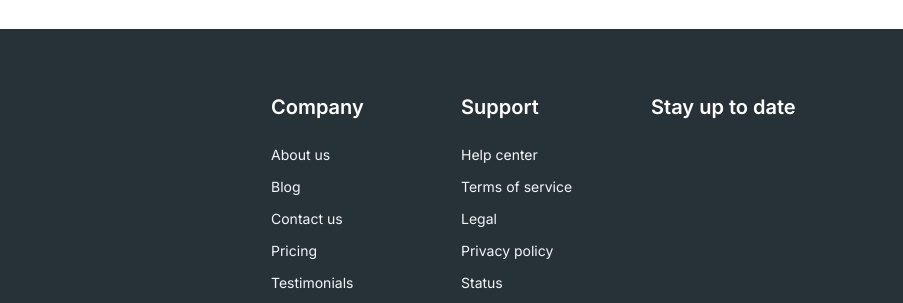
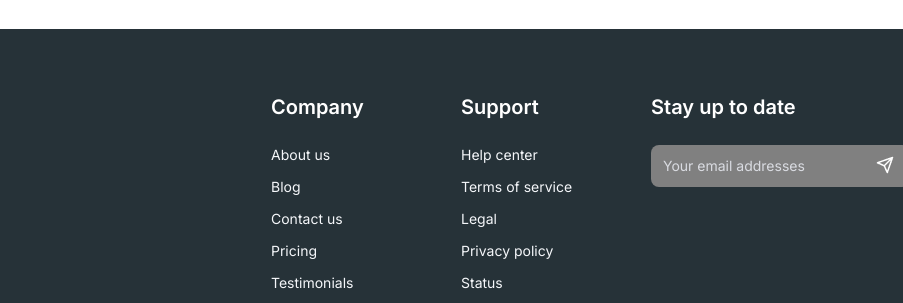
Before and after one commit to caoquanghuu/practice2, a plain HTML site: page index.html in a window 1280 px wide. Shown: the part 4024-4327 px from the top of the page, 377-1280 px from the left. Drawn offline with Linux system fonts and the light colour scheme; files whose address does not match are found by name.

Commit message:
add: email submit js

```diff
--- a/css/index-footer.css
+++ b/css/index-footer.css
@@ -38,7 +38,8 @@
     align-items: center;
 
 }
-.footer-button-text{
+
+.footer-button-text {
     font-family: Inter;
     font-size: 16px;
     font-weight: 500;
@@ -47,6 +48,7 @@
     text-align: center;
     color: white;
 }
+
 .footer-button-right-arrow {
     width: 16px;
     height: 16px;
@@ -68,11 +70,13 @@
     display: flex;
     flex-direction: column;
 }
-.footer-logo-icon{
+
+.footer-logo-icon {
     width: 43px;
     height: 29px;
 }
-.footer-logo-nexcent{
+
+.footer-logo-nexcent {
     width: 137px;
     height: 25px;
 }
@@ -134,21 +138,56 @@
     text-align: left;
     color: #F5F7FA;
 }
-.col-one-link-group{
+
+.col-one-link-group {
     display: flex;
     flex-direction: column;
-    gap:12px;
+    gap: 12px;
 }
-.col-two{
+
+.col-two {
     display: flex;
     flex-direction: column;
-    gap:24px;
+    gap: 24px;
     width: 255px;
     height: 92px;
+    position: relative;
 }
-.email-input{
-    display: flex;
+
+.email-input {
+    display:inline-block;
+    width: 255px;
+    height: 40px;
+}
+.email-input-box{
+    background-color: gray;
     width: 255px;
     height: 40px;
     border-radius: 8px;
+    border: none;
+    font-family: Inter;
+    font-size: 14px;
+    font-weight: 400;
+    line-height: 20px;
+    letter-spacing: 0em;
+    color: #D9DBE1;
 }
+#email-input-title{
+    font-family: Inter;
+    font-size: 14px;
+    font-weight: 400;
+    line-height: 20px;
+    letter-spacing: 0em;
+    text-align: left;
+    color: #D9DBE1;
+    position: absolute;
+    top:63px;
+    left: 12px;
+}
+.email-send-image{
+    width: 18px;
+    height: 18px;
+    position: absolute;
+    top:63px;
+    left: 225px;
+}
--- a/index.html
+++ b/index.html
@@ -309,8 +309,12 @@
             </div>
             <div class="col-two">
                 <div class="col-one-head">Stay up to date</div>
-                <div class="email-input">
-
+                <form  class="email-input"  action="./action/action_page.php">
+                    <label id="email-input-title" for="emails">Your email addresses</label>
+                    <input class="email-input-box" oninput="myFunction()" type="email" id="emails" name="emails" multiple>
+                    <input class="email-send-image" type="image" src="./img/send.png" alt="submit" >
+                </form>
+                <script src="./js/index.js"></script>
                 </div>
             </div>
 
--- /dev/null
+++ b/js/index.js
@@ -0,0 +1,8 @@
+function myFunction() {
+    var x = document.getElementById("email-input-title");
+    if (x.style.display === "none") {
+      x.style.display = "block";
+    } else {
+      x.style.display = "none";
+    }
+  }
```
Also changed, not shown: img/send.png (added), 1 other file.
